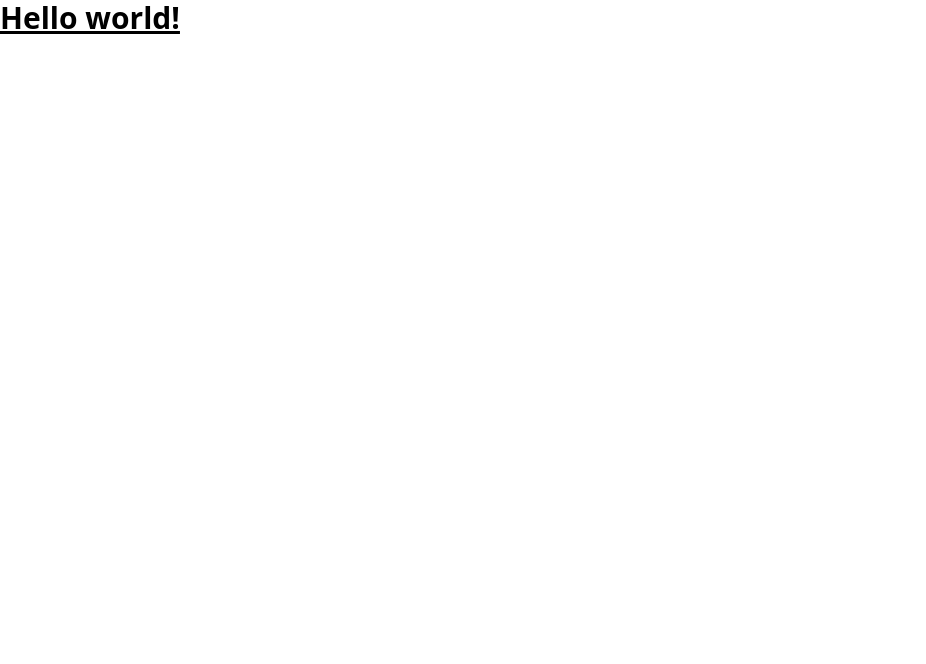
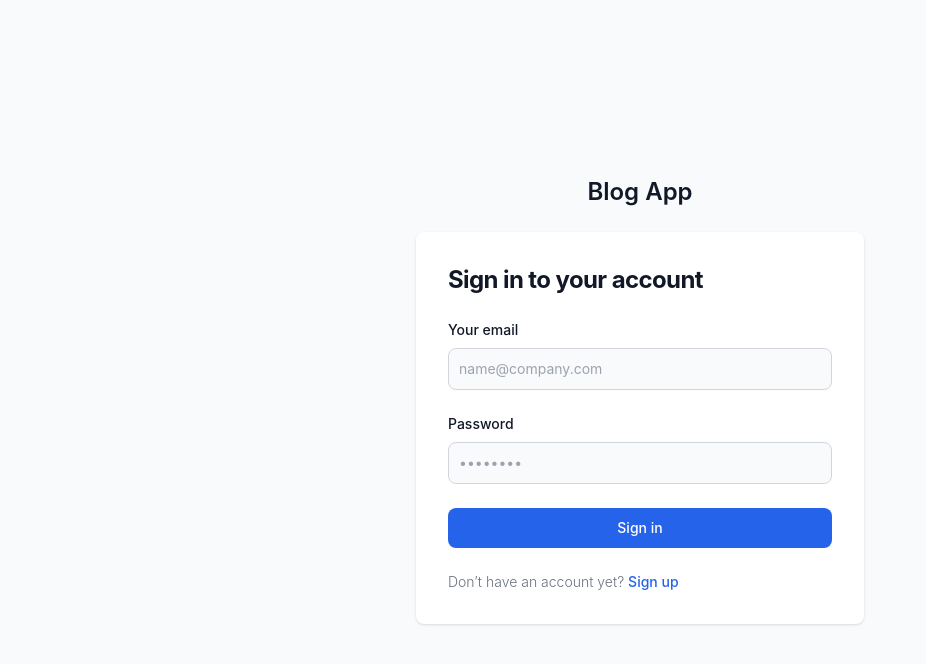
Before and after one commit to pprahas/Blog-App, a React (Create React App) app in the folder blog/: page / in a window 1280 px wide. Shown: the top 664 px of the page, without its empty margins (0-926 px from the left). Built offline with nearby package versions, Linux system fonts and the light colour scheme.

Commit message:
login done

```diff
--- a/blog/src/App.jsx
+++ b/blog/src/App.jsx
@@ -1,9 +1,10 @@
+import Login from "./pages/auth/Login";
 import "./App.css";
 
 function App() {
   return (
     <div className="App">
-      <h1 className="text-3xl font-bold underline">Hello world!</h1>
+      <Login />
     </div>
   );
 }
--- /dev/null
+++ b/blog/src/pages/auth/Login.jsx
@@ -0,0 +1,102 @@
+export default function () {
+  return (
+    <section className="bg-gray-50 dark:bg-gray-900">
+      <div className="flex flex-col items-center justify-center px-6 py-8 mx-auto md:h-screen lg:py-0">
+        <a
+          href="#"
+          className="flex items-center mb-6 text-2xl font-semibold text-gray-900 dark:text-white"
+        >
+          {/* <img
+            className="w-8 h-8 mr-2"
+            src="https://flowbite.s3.amazonaws.com/blocks/marketing-ui/logo.svg"
+            alt="logo"
+          /> */}
+          Blog App
+        </a>
+        <div className="w-full bg-white rounded-lg shadow dark:border md:mt-0 sm:max-w-md xl:p-0 dark:bg-gray-800 dark:border-gray-700">
+          <div className="p-6 space-y-4 md:space-y-6 sm:p-8">
+            <h1 className="text-xl font-bold leading-tight tracking-tight text-gray-900 md:text-2xl dark:text-white">
+              Sign in to your account
+            </h1>
+            <form className="space-y-4 md:space-y-6" action="#">
+              <div>
+                <label
+                  htmlFor="email"
+                  className="block mb-2 text-sm font-medium text-gray-900 dark:text-white"
+                >
+                  Your email
+                </label>
+                <input
+                  type="email"
+                  name="email"
+                  id="email"
+                  className="bg-gray-50 border border-gray-300 text-gray-900 sm:text-sm rounded-lg focus:ring-primary-600 focus:border-primary-600 block w-full p-2.5 dark:bg-gray-700 dark:border-gray-600 dark:placeholder-gray-400 dark:text-white dark:focus:ring-blue-500 dark:focus:border-blue-500"
+                  placeholder="name@company.com"
+                  required=""
+                />
+              </div>
+              <div>
+                <label
+                  htmlFor="password"
+                  className="block mb-2 text-sm font-medium text-gray-900 dark:text-white"
+                >
+                  Password
+                </label>
+                <input
+                  type="password"
+                  name="password"
+                  id="password"
+                  placeholder="••••••••"
+                  className="bg-gray-50 border border-gray-300 text-gray-900 sm:text-sm rounded-lg focus:ring-primary-600 focus:border-primary-600 block w-full p-2.5 dark:bg-gray-700 dark:border-gray-600 dark:placeholder-gray-400 dark:text-white dark:focus:ring-blue-500 dark:focus:border-blue-500"
+                  required=""
+                />
+              </div>
+              {/* <div className="flex items-center justify-between">
+                <div className="flex items-start">
+                  <div className="flex items-center h-5">
+                    <input
+                      id="remember"
+                      aria-describedby="remember"
+                      type="checkbox"
+                      className="w-4 h-4 border border-gray-300 rounded bg-gray-50 focus:ring-3 focus:ring-primary-300 dark:bg-gray-700 dark:border-gray-600 dark:focus:ring-primary-600 dark:ring-offset-gray-800"
+                      required=""
+                    />
+                  </div>
+                  <div className="ml-3 text-sm">
+                    <label
+                      htmlFor="remember"
+                      className="text-gray-500 dark:text-gray-300"
+                    >
+                      Remember me
+                    </label>
+                  </div>
+                </div>
+                <a
+                  href="#"
+                  className="text-sm font-medium text-primary-600 hover:underline dark:text-primary-500"
+                >
+                  Forgot password?
+                </a>
+              </div> */}
+              <button
+                type="submit"
+                className="w-full text-white bg-primary-600 hover:bg-primary-700 focus:ring-4 focus:outline-none focus:ring-primary-300 font-medium rounded-lg text-sm px-5 py-2.5 text-center dark:bg-primary-600 dark:hover:bg-primary-700 dark:focus:ring-primary-800"
+              >
+                Sign in
+              </button>
+              <p className="text-sm font-light text-gray-500 dark:text-gray-400">
+                Don’t have an account yet?{" "}
+                <a
+                  href="#"
+                  className="font-medium text-primary-600 hover:underline dark:text-primary-500"
+                >
+                  Sign up
+                </a>
+              </p>
+            </form>
+          </div>
+        </div>
+      </div>
+    </section>
+  );
+}
--- a/blog/tailwind.config.js
+++ b/blog/tailwind.config.js
@@ -1,8 +1,74 @@
+// /** @type {import('tailwindcss').Config} */
+// module.exports = {
+//   content: ["./src/**/*.{js,jsx,ts,tsx}"],
+
+//   theme: {
+//     extend: {},
+//   },
+//   plugins: [],
+// };
+
 /** @type {import('tailwindcss').Config} */
 module.exports = {
   content: ["./src/**/*.{js,jsx,ts,tsx}"],
+
+  darkMode: "class", // add this line for dark mode configuration
+
   theme: {
-    extend: {},
+    extend: {
+      // Add your color extension here
+      colors: {
+        primary: {
+          50: "#eff6ff",
+          100: "#dbeafe",
+          200: "#bfdbfe",
+          300: "#93c5fd",
+          400: "#60a5fa",
+          500: "#3b82f6",
+          600: "#2563eb",
+          700: "#1d4ed8",
+          800: "#1e40af",
+          900: "#1e3a8a",
+          950: "#172554",
+        },
+      },
+    },
+    // Add your fontFamily configuration here
+    fontFamily: {
+      body: [
+        "Inter",
+        "ui-sans-serif",
+        "system-ui",
+        "-apple-system",
+        "Segoe UI",
+        "Roboto",
+        "Helvetica Neue",
+        "Arial",
+        "Noto Sans",
+        "sans-serif",
+        "Apple Color Emoji",
+        "Segoe UI Emoji",
+        "Segoe UI Symbol",
+        "Noto Color Emoji",
+      ],
+      sans: [
+        "Inter",
+        "ui-sans-serif",
+        "system-ui",
+        "-apple-system",
+        "Segoe UI",
+        "Roboto",
+        "Helvetica Neue",
+        "Arial",
+        "Noto Sans",
+        "sans-serif",
+        "Apple Color Emoji",
+        "Segoe UI Emoji",
+        "Segoe UI Symbol",
+        "Noto Color Emoji",
+      ],
+    },
   },
+
   plugins: [],
 };
```
